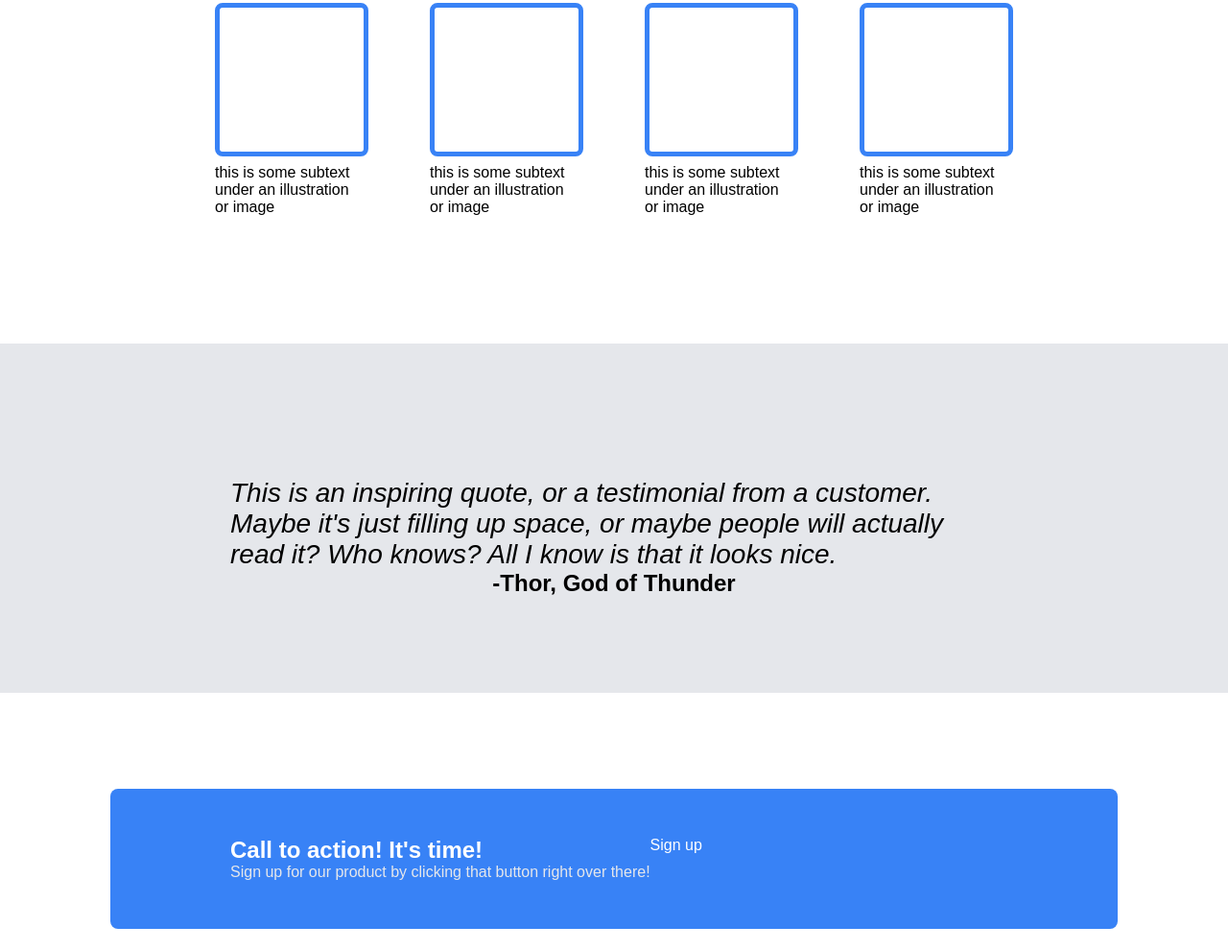
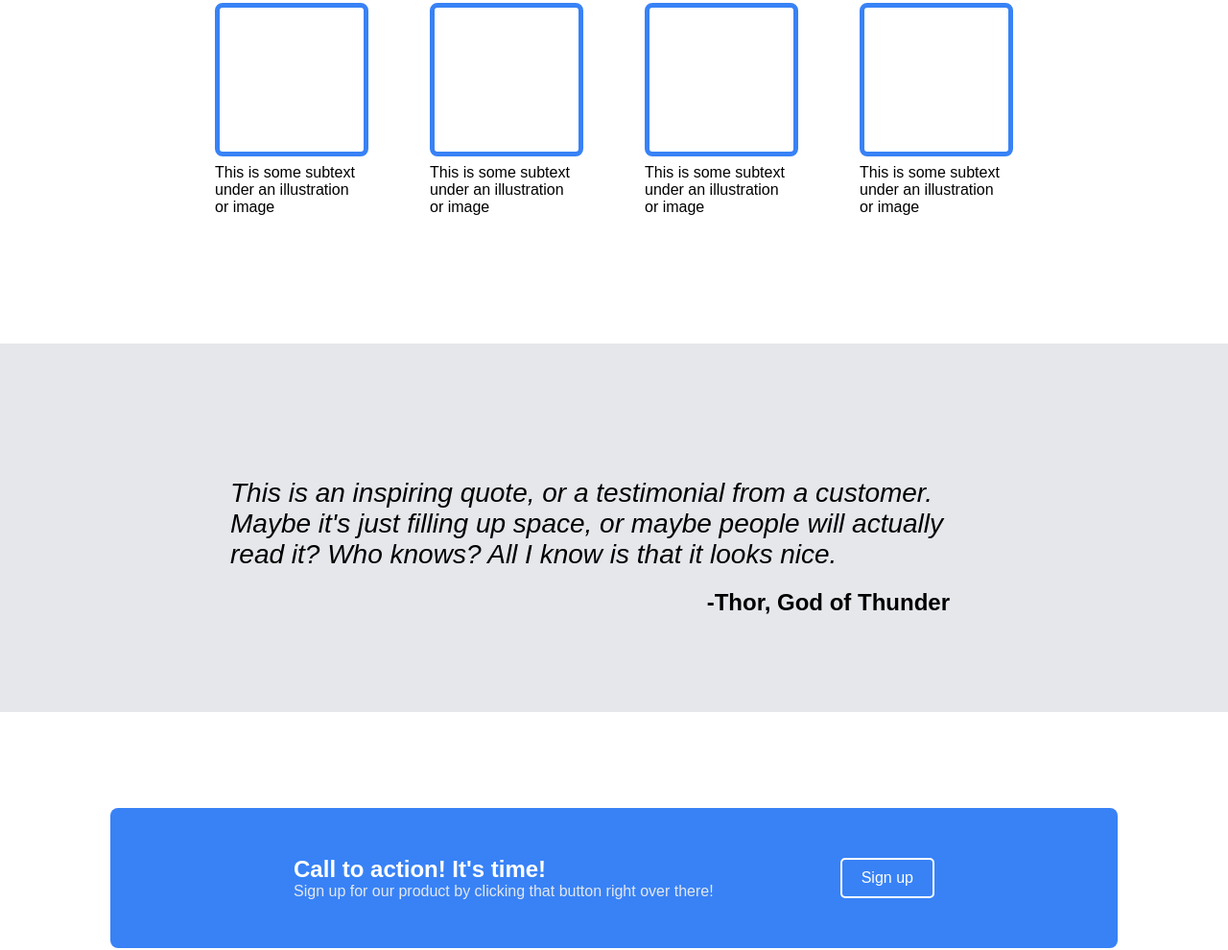
Before and after one commit to peteytacos/odin-landing-page, a plain HTML site: page index.html in a window 1280 px wide. Shown: the part 608-1598 px from the top of the page at 96% size. Drawn offline with Linux system fonts and the light colour scheme.

Commit message:
Complete html and css

```diff
--- a/index.html
+++ b/index.html
@@ -35,7 +35,7 @@
           <div class="small-image"></div>
           <div class="small-desc">
             <p class="p-black">
-              this is some subtext under an illustration or image
+              This is some subtext under an illustration or image
             </p>
           </div>
         </div>
@@ -43,7 +43,7 @@
           <div class="small-image"></div>
           <div class="small-desc">
             <p class="p-black">
-              this is some subtext under an illustration or image
+              This is some subtext under an illustration or image
             </p>
           </div>
         </div>
@@ -51,7 +51,7 @@
           <div class="small-image"></div>
           <div class="small-desc">
             <p class="p-black">
-              this is some subtext under an illustration or image
+              This is some subtext under an illustration or image
             </p>
           </div>
         </div>
@@ -59,7 +59,7 @@
           <div class="small-image"></div>
           <div class="small-desc">
             <p class="p-black">
-              this is some subtext under an illustration or image
+              This is some subtext under an illustration or image
             </p>
           </div>
         </div>
--- a/styles.css
+++ b/styles.css
@@ -112,11 +112,12 @@ button {
 .quote {
   display: flex;
   flex-direction: column;
+  justify-content: center;
   align-items: center;
 }
 
 .quote-text {
-  max-width: 800px;
+  width: 800px;
   font-size: 28px;
   margin-top: 140px;
   font-style: italic;
@@ -124,10 +125,13 @@ button {
 }
 
 .quote-author {
+  display: flex;
+  justify-content: flex-end;
+  width: 700px;
   margin-bottom: 100px;
   font-weight: bold;
   font-size: 24px;
-  max-width: 800px;
+  margin-top: 20px;
 }
 
 .section-4 {
@@ -151,6 +155,7 @@ button {
   margin-bottom: 100px;
   min-width: 800px;
   display: flex;
+  justify-content: space-around;
 }
 
 .cta-headline {
@@ -162,6 +167,17 @@ button {
   color: #e5e7eb;
 }
 
+.cta-right {
+  border: 2px solid white;
+  border-radius: 5px;
+  align-self: center;
+  padding: 10px 20px 10px 20px;
+}
+
+.cta-button {
+  align-self: center;
+}
+
 footer {
   color: white;
   background-color: #1f2937;
```
